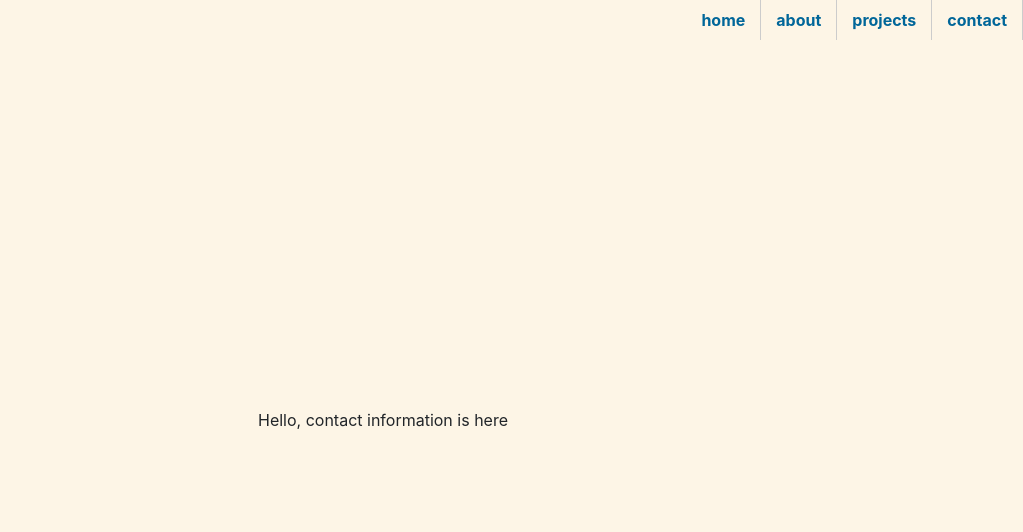
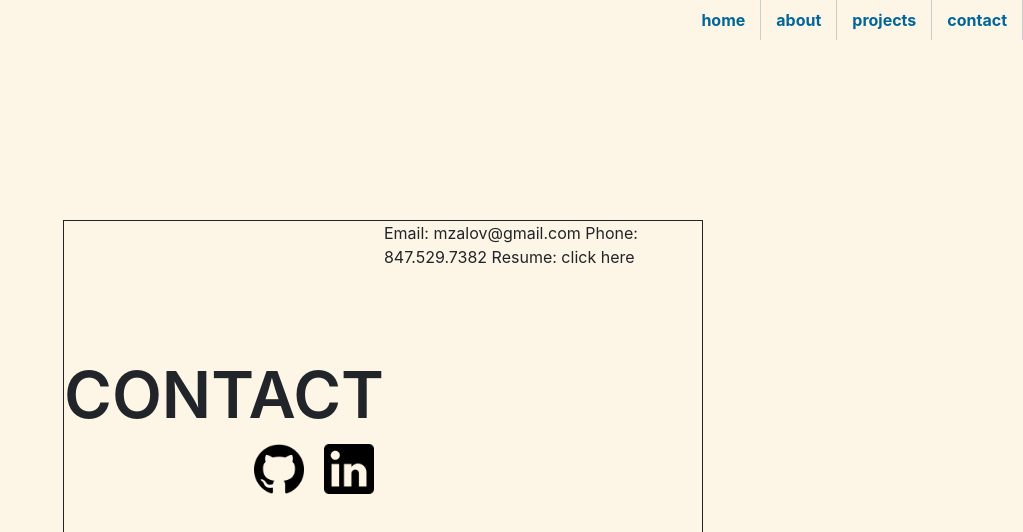
Before and after one commit to muradzalov/personal-website, a React (Create React App) app: page /contact in a window 1280 px wide. Shown: the top 532 px of the page, without its empty margins (257-1280 px from the left). Built offline with nearby package versions, Linux system fonts and the light colour scheme.

Commit message:
left side of contact page operational

```diff
--- a/src/Components/About/About.js
+++ b/src/Components/About/About.js
@@ -27,7 +27,7 @@ export default function About() {
             })}
 
             <div className='resume-container'>
-              <a href={MuradZalovResume} target="_blank">
+              <a href={MuradZalovResume} rel="noopener noreferrer" target="_blank">
               <img src={ResumePhoto} alt='' className='pdf-image' /></a>
             </div>
           </div>
--- a/src/Components/Contact/Contact.css
+++ b/src/Components/Contact/Contact.css
@@ -7,3 +7,38 @@
   align-items: center; /*centers items on the cross-axis (y by default)*/
   background-color: #FDF5E6;
 }
+
+.icon {
+  width: 50px;
+  height: 50px;
+  margin-left: 10px;
+  margin-right: 10px;
+}
+
+.icon:hover {
+  transform: scale(1.05);
+}
+
+.left-side {
+  display: flex;
+  flex-direction: column;
+  justify-content: center;
+
+}
+
+.right-side {
+  display: flex;
+}
+
+.content-container {
+  display: flex;
+  flex-direction: row;
+  width: 50vw;
+  height: 50vh;
+  border: 1px solid;
+}
+
+.contact-text {
+  font-size: 65px;
+  font-weight: 600;
+}
--- a/src/Components/Contact/Contact.js
+++ b/src/Components/Contact/Contact.js
@@ -2,6 +2,8 @@ import React from 'react'
 import Navbar from '../Navbar/Navbar'
 import './Contact.css'
 import { motion } from 'framer-motion'
+import GitHubLogo from '../../Static/GitHubLogo.png'
+import LinkedInLogo from '../../Static/LinkedInLogo.png'
 
 export default function Contact() {
   return (
@@ -10,7 +12,44 @@ export default function Contact() {
       <Navbar />
 
       <motion.div className='contact-page' exit={{ opacity: 0 }} initial={{ opacity: 0 }} animate={{ opacity: 1 }} transition={{ duration: 1 }}>
-        Hello, contact information is here
+
+        <div className='content-container'>
+
+
+
+
+
+          <div className='left-side'>
+
+
+            <div className='contact-text'>
+              CONTACT
+            </div>
+
+            <div className='links-container'>
+              <a href="https://www.linkedin.com/in/muradzalov/" rel="noopener noreferrer" target="_blank">
+                <img src={GitHubLogo} alt='' className='icon' /></a>
+              <a href="https://github.com/muradzalov" rel="noopener noreferrer" target="_blank">
+                <img src={LinkedInLogo} alt='' className='icon' /></a>
+            </div>
+
+
+
+          </div>
+
+
+
+          <div className='right-side'>
+            Email: mzalov@gmail.com
+            Phone: 847.529.7382
+            Resume: click here
+          </div>
+
+
+
+
+        </div>
+
       </motion.div>
 
     </div>
--- a/src/Static/Description.js
+++ b/src/Static/Description.js
@@ -1,3 +1,3 @@
-const Description = 'A little bit about myself: I am an aspiring software developer! I first became interested in software development while working in consulting, where I built regression models and revenue performance Excel workbooks. I learned that JavaScript and front-end tools could be leveraged to create more robust solutions, and I quickly developed a passion for programming in my off-time. I was able to convert many of our Excel workbooks into simple front-end applications that alleviated a lot of manual effort each week. After that, I knew that software development was something I wanted to pursue full-time. \n \n I enrolled in a coding bootcamp in Chicago and graduated in 2020. I\'m most experienced with JavaScrpt, Node.js, React, Redux, and Express, but also I enjoy experimenting with new technologies and am an avid learner. In my free time, I enjoy coding, reading books, and training Brazilian Jiu-Jitsu. \n \n If you would like to get in touch, feel free to contact me! I am looking for new opportunities in software engineering, and I hope I can join a great team that I can learn from and contribute to! \n \n -Murad'
+const Description = 'A little bit about myself: I am an aspiring software developer! I first became interested in software development while working in consulting, where I built regression models and revenue performance Excel workbooks. I learned that JavaScript and front-end tools could be leveraged to create more robust solutions, and I quickly developed a passion for programming. I was able to convert many of our Excel workbooks into simple front-end applications that alleviated a lot of manual effort each week. After that, I knew that software development was something I wanted to pursue full-time. \n \n I enrolled in a coding bootcamp in Chicago and graduated in 2020. I\'m most experienced with JavaScrpt, Node.js, React, Redux, and Express, but also I enjoy experimenting with new technologies and am an avid learner. In my free time, I enjoy coding, reading books, and training Brazilian Jiu-Jitsu. \n \n If you would like to get in touch, feel free to contact me! I am looking for new opportunities in software engineering, and I hope I can join a great team that I can learn from and contribute to. \n \n -Murad'
 
 export default Description;
```
Also changed, not shown: src/Static/GitHubLogo.png (added), src/Static/LinkedInLogo.png (added).
